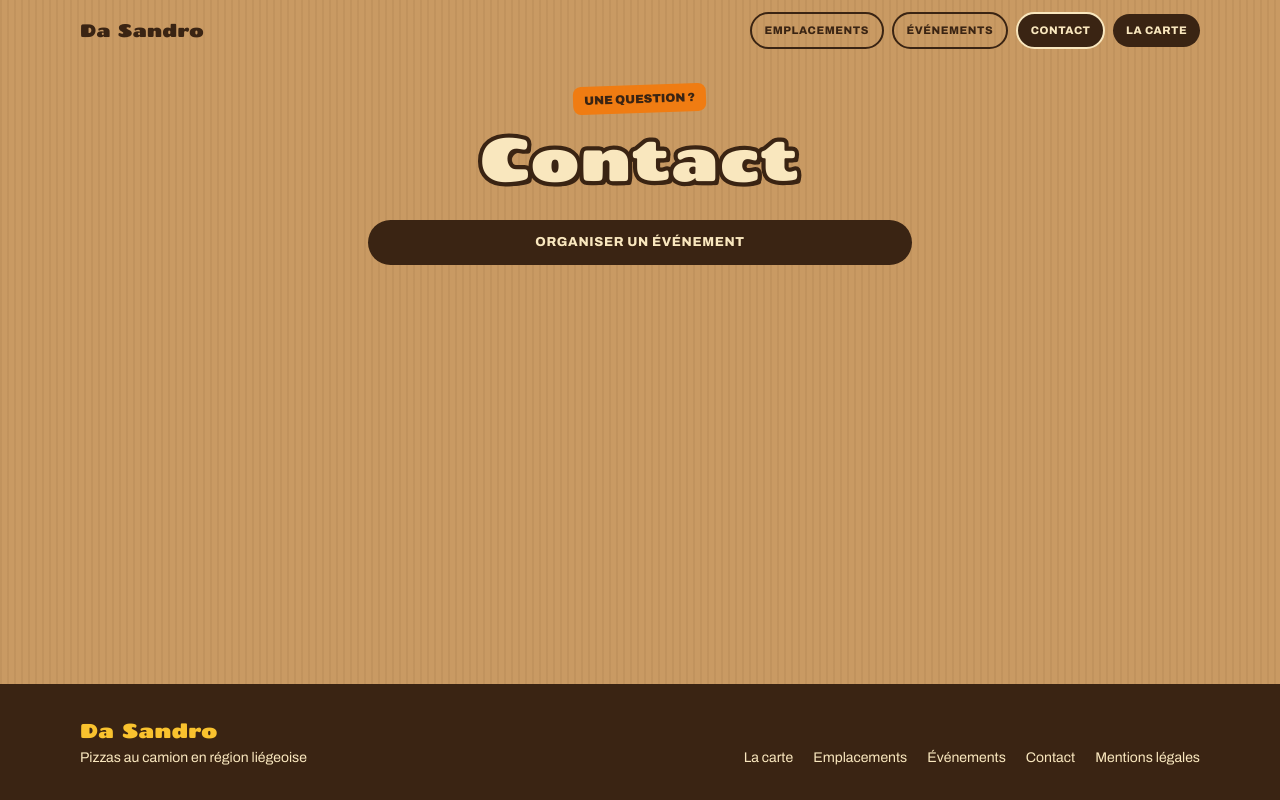
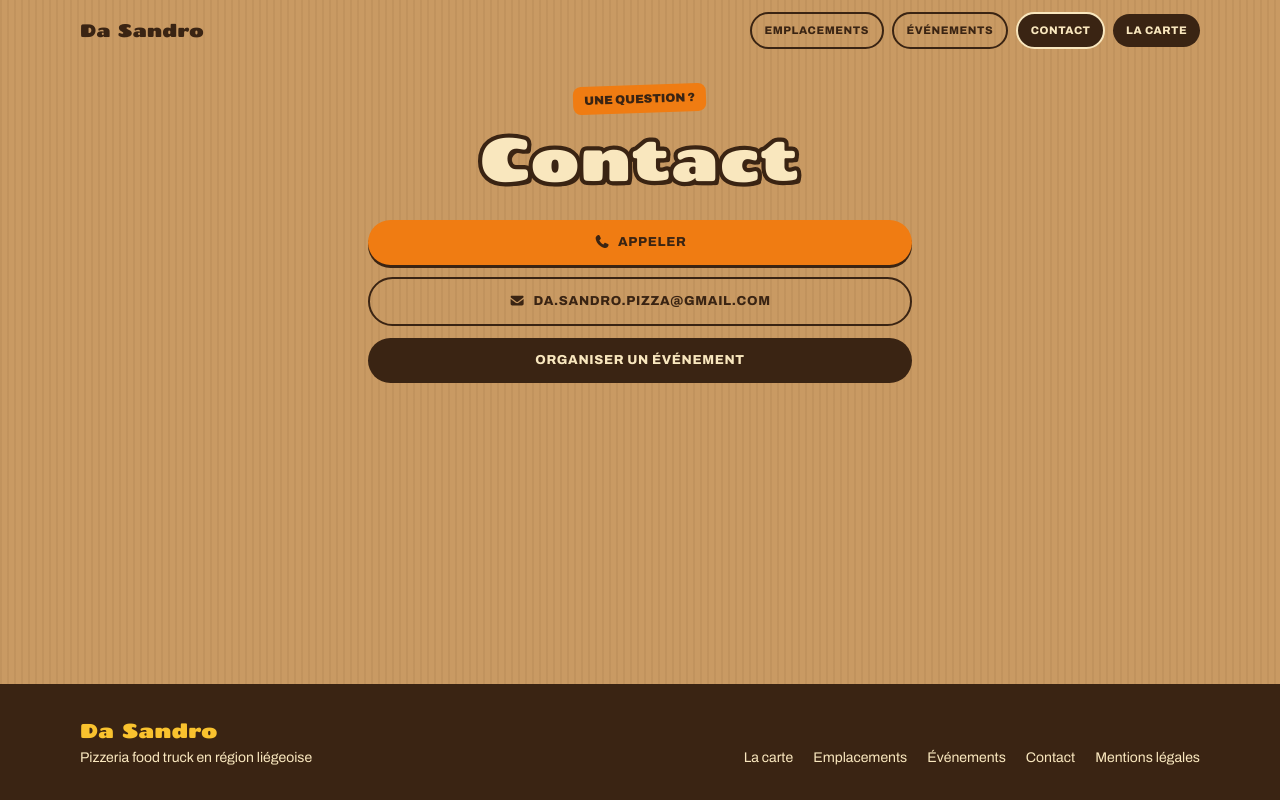
Before and after one commit to meleadr/da-sandro, an Angular app: page /contact in a window 1280 px wide. Built offline with nearby package versions, Linux system fonts and the light colour scheme.

Commit message:
feat: add contact details and food truck wording

```diff
--- a/src/app/layout/site-footer.ts
+++ b/src/app/layout/site-footer.ts
@@ -10,7 +10,7 @@ import { NAV_LINKS } from './nav-links';
     <footer class="mx-auto grid max-w-6xl gap-5 px-4 py-8 md:grid-cols-2 md:items-end">
       <div>
         <p class="font-titre text-xl text-jaune">Da Sandro</p>
-        <p class="mt-1 text-sm">Pizzas au camion en région liégeoise</p>
+        <p class="mt-1 text-sm">Pizzeria food truck en région liégeoise</p>
       </div>
 
       <nav aria-label="Pied de page" class="flex flex-wrap gap-x-5 gap-y-2 text-sm md:justify-end">
--- a/src/app/pages/home.ts
+++ b/src/app/pages/home.ts
@@ -28,7 +28,7 @@ const PREVIEW_SIZE = 3;
         <app-mascot class="mx-auto mb-3 size-28 md:mx-0 md:size-40" />
         <h1 class="titre-sticker text-[2.6rem] md:text-7xl">Da Sandro</h1>
         <p class="mt-4 text-sm font-extrabold uppercase md:text-base">
-          Pizzas au camion à Liège et Grâce-Hollogne
+          Pizzeria food truck à Liège et Grâce-Hollogne
         </p>
       </div>
 
--- a/src/app/pages/place-page.ts
+++ b/src/app/pages/place-page.ts
@@ -12,7 +12,7 @@ import { MapEmbed } from '../shared/map-embed';
   template: `
     @if (place(); as place) {
       <section class="mx-auto max-w-2xl px-4 pt-6 pb-10 text-center">
-        <span class="etiquette">Pizzas au camion</span>
+        <span class="etiquette">Food truck pizza</span>
         <h1 class="titre-sticker mt-4 text-4xl md:text-6xl">{{ place.name }}</h1>
         <p class="mt-4 font-bold">
           @if (place.address) {
--- a/src/data/business.ts
+++ b/src/data/business.ts
@@ -4,8 +4,8 @@ export const business: Business = {
   provisional: true,
   name: 'Da Sandro',
   legalName: '',
-  phone: '',
-  email: '',
+  phone: '+32475291467',
+  email: 'da.sandro.pizza@gmail.com',
   legalAddress: '',
   companyNumber: '',
   areaServed: 'Région liégeoise',
```
